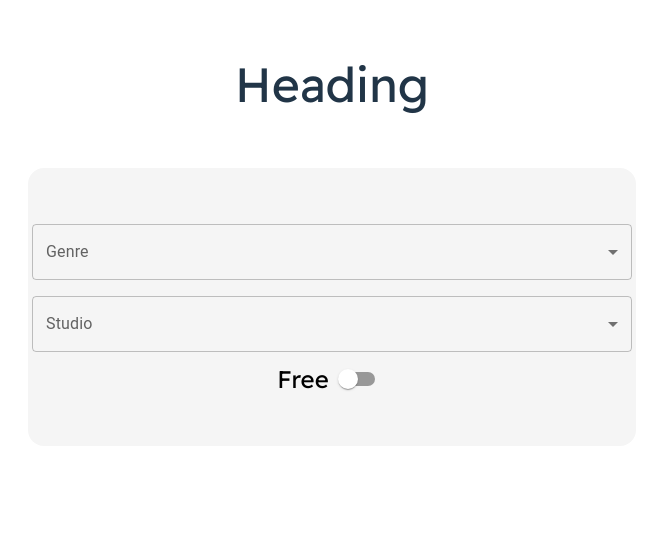
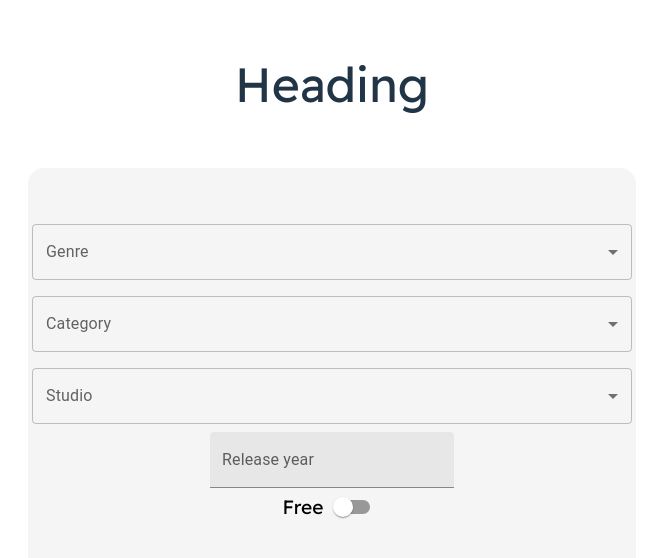
Before and after one commit to shrirang010/Game-Recommendation-System, a React (Vite) app in the folder recommendation-system/: page / in a window 1280 px wide. Shown: the top 558 px of the page, without its empty margins (308-971 px from the left). Built offline with nearby package versions, Linux system fonts and the light colour scheme.

Commit message:
feat: Add year selection

```diff
--- a/recommendation-system/package.json
+++ b/recommendation-system/package.json
@@ -14,6 +14,9 @@
     "@fontsource/roboto": "^4.5.8",
     "@mui/material": "^5.11.16",
     "@mui/styled-engine-sc": "^5.11.11",
+    "@mui/x-date-pickers": "^6.0.4",
+    "@mui/x-date-pickers-pro": "^6.0.4",
+    "dayjs": "^1.11.7",
     "react": "^18.2.0",
     "react-dom": "^18.2.0",
     "styled-components": "^5.3.9"
--- a/recommendation-system/src/App.tsx
+++ b/recommendation-system/src/App.tsx
@@ -4,6 +4,7 @@ import "./App.css";
 import Head from "./components/head/head";
 import Free from "./components/free/free";
 import MultipleSelect from "./components/multiselect/multiselect";
+import Calendar from "./components/year/year";
 
 export default function MyApp() {
   return (
@@ -22,6 +23,19 @@ export default function MyApp() {
             "Racing",
           ]}
           title="Genre"
+        />
+        <MultipleSelect
+          options={[
+            "Single-player",
+            "Multi-player",
+            "PvP",
+            "Online PvP",
+            "LAN PvP",
+            "Co-op",
+            "Online Co-op",
+            "LAN Co-op",
+          ]}
+          title="Category"
         />
         <MultipleSelect
           options={[
@@ -370,6 +384,7 @@ export default function MyApp() {
           ]}
           title="Studio"
         />
+        <Calendar />
         {/* <div className="text-fields">
           <TextField
             className="input"
--- a/recommendation-system/src/components/free/free.module.css
+++ b/recommendation-system/src/components/free/free.module.css
@@ -4,6 +4,6 @@
 }
 
 .free{
-    font-size: 1.5rem;
+    font-size: 1.2rem;
     color:#000000
 }
--- /dev/null
+++ b/recommendation-system/src/components/year/year.tsx
@@ -0,0 +1,14 @@
+import * as React from "react";
+import { DemoContainer } from "@mui/x-date-pickers/internals/demo";
+import { TextField } from "@mui/material";
+
+export default function BasicDateTimePicker() {
+  return (
+    <TextField
+      className="input"
+      id="filled-basic"
+      label="Release year"
+      variant="filled"
+    />
+  );
+}
```
Also changed, not shown: 1 other file (tests, documents, lock files or other folders).
